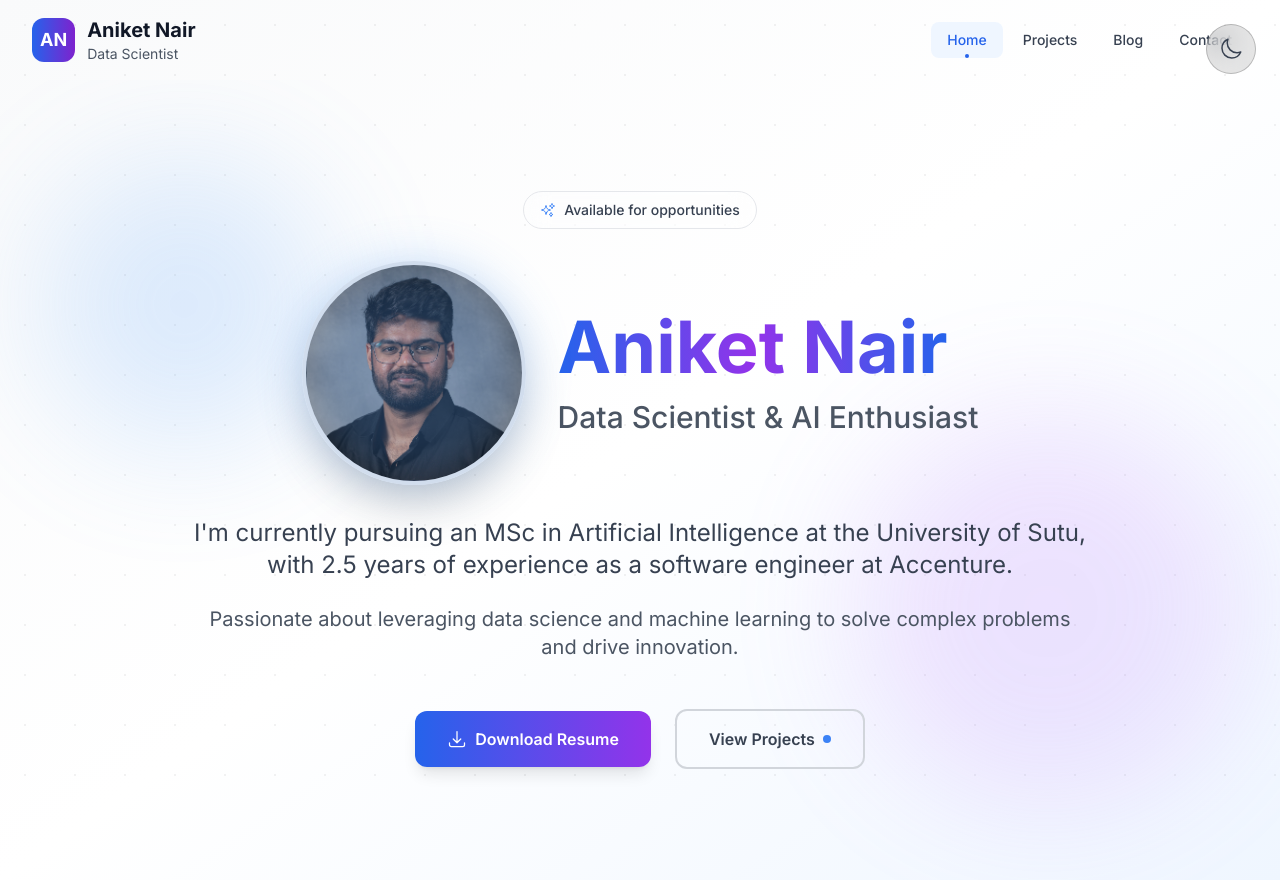
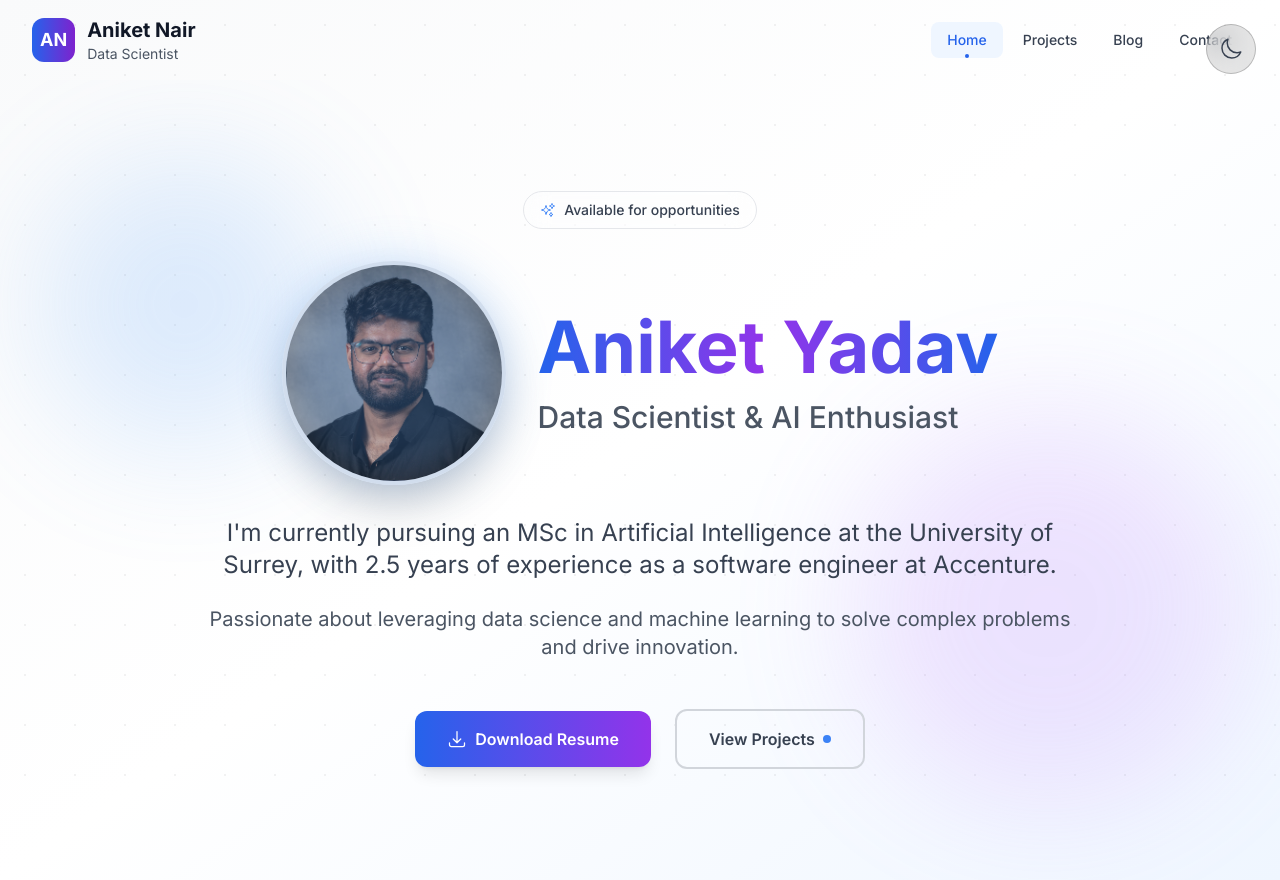
Before and after one commit to AniketYadav17/AniketYadav17.github.io, a React (Create React App) app: page / in a window 1280 px wide. Built offline with nearby package versions, Linux system fonts and the light colour scheme.

Commit message:
update info v1

```diff
--- a/src/pages/Contact.js
+++ b/src/pages/Contact.js
@@ -5,8 +5,8 @@ const Contact = ({ darkMode }) => {
   const contactInfo = [
     {
       name: 'Email',
-      value: 'your.email@example.com',
-      href: 'mailto:your.email@example.com',
+      value: 'aniket.ydv99@gmail.com',
+      href: 'mailto:aniket.ydv99@gmail.com',
       icon: '📧',
       description: 'Send me an email for collaborations, opportunities, or just to say hello!',
       gradient: 'from-blue-500 to-cyan-500',
@@ -14,8 +14,8 @@ const Contact = ({ darkMode }) => {
     },
     {
       name: 'LinkedIn',
-      value: 'linkedin.com/in/yourusername',
-      href: 'https://linkedin.com/in/yourusername',
+      value: 'linkedin.com/in/aniket-ydv/',
+      href: 'https://linkedin.com/in/aniket-ydv/',
       icon: '💼',
       description: 'Connect with me on LinkedIn for professional networking and updates.',
       gradient: 'from-purple-500 to-pink-500',
@@ -23,8 +23,8 @@ const Contact = ({ darkMode }) => {
     },
     {
       name: 'GitHub',
-      value: 'github.com/yourusername',
-      href: 'https://github.com/yourusername',
+      value: 'github.com/AniketYadav17',
+      href: 'https://github.com/AniketYadav17',
       icon: '🐙',
       description: 'Check out my open-source projects and contributions on GitHub.',
       gradient: 'from-green-500 to-emerald-500',
@@ -201,7 +201,7 @@ const Contact = ({ darkMode }) => {
             new opportunities and interesting projects.
           </p>
           <a
-            href="mailto:your.email@example.com"
+            href="mailto:aniket.ydv99@gmail.com"
             className="inline-flex items-center gap-3 px-8 py-4 rounded-xl font-semibold text-white bg-gradient-to-r from-blue-600 to-purple-600 hover:from-blue-700 hover:to-purple-700 transition-all duration-300 shadow-lg hover:shadow-xl hover:scale-105"
           >
             <EnvelopeIcon className="h-5 w-5" />
--- a/src/pages/Home.js
+++ b/src/pages/Home.js
@@ -38,7 +38,7 @@ const Home = ({ darkMode }) => {
               }`}>
                 <img
                   src="/profile.png"
-                  alt="Aniket Nair"
+                  alt="Aniket Yadav"
                   className="w-full h-full object-cover"
                   loading="eager"
                 />
@@ -55,7 +55,7 @@ const Home = ({ darkMode }) => {
                 darkMode ? 'text-white' : 'text-gray-900'
               }`}>
                 <span className="bg-gradient-to-r from-blue-600 via-purple-600 to-blue-600 bg-clip-text text-transparent">
-                  Aniket Nair
+                  Aniket Yadav
                 </span>
               </h1>
 
@@ -72,7 +72,7 @@ const Home = ({ darkMode }) => {
             <p className={`text-xl md:text-2xl leading-relaxed ${
               darkMode ? 'text-gray-300' : 'text-gray-700'
             }`}>
-              I'm currently pursuing an MSc in Artificial Intelligence at the University of Sutu,
+              I'm currently pursuing an MSc in Artificial Intelligence at the University of Surrey,
               with 2.5 years of experience as a software engineer at Accenture.
             </p>
 
```
